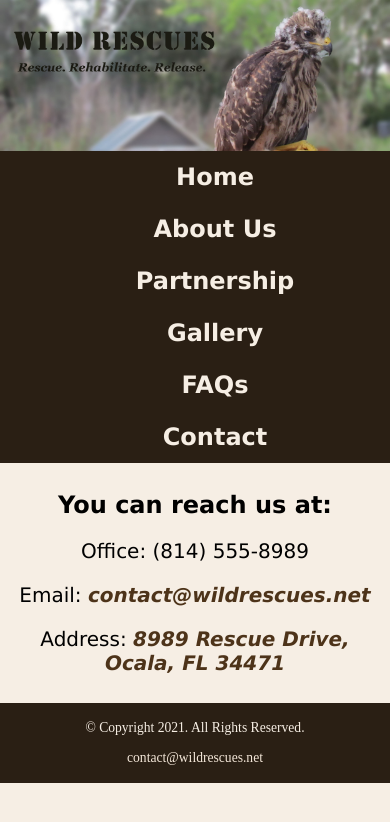
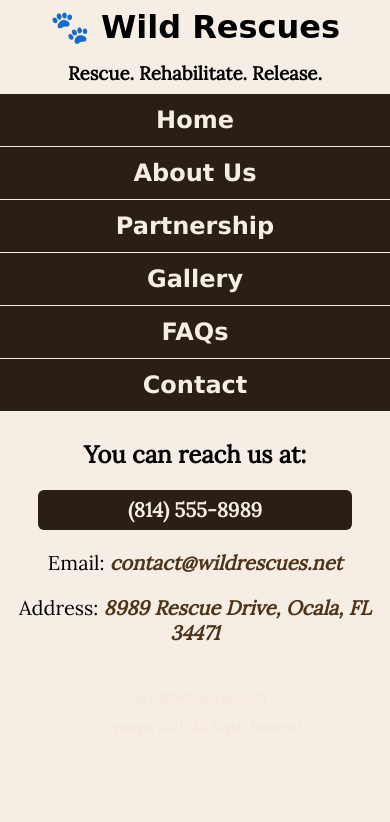
Before and after one commit to lauraristoff/rescue, a plain HTML site: page contact.html in a window 390 px wide. Drawn offline with Linux system fonts and the light colour scheme; a web font is replaced by a local one.

Commit message:
update styles for mobile first design

```diff
--- a/contact.html
+++ b/contact.html
@@ -3,19 +3,26 @@
 <!--
 Student Name: Laura Ristoff
 File Name: contact.html
-Date: 04/06/2021
+Date: 04/21/2021
 -->
 <html lang="en">
 <head>
     <meta charset="utf-8">
     <link rel="stylesheet" href="css/styles.css">
     <title>Wild Rescues: Contact</title>
+    <meta name="viewport" content="width=device-width, initial-scale=1.0">
+    <link rel="preconnect" href="https://fonts.gstatic.com">
+<link href="https://fonts.googleapis.com/css2?family=Emblema+One&family=Lora&display=swap" rel="stylesheet">
 </head>
 <body>
     <!--Static Header-->
     <header>
-        <a href="index.html"><img src="images/baby-hawk.jpg" alt="rescued baby hawk"></a>
-    </header>
+        <div class="tab-desk"><a href="index.html"><img src="images/baby-hawk.jpg" alt="rescued baby hawk"></a></div>
+        <div class="mobile">
+            <h1>&#128062; Wild Rescues</h1>
+            <h3>Rescue. Rehabilitate. Release.</h3>
+        </div>
+     </header>
     <nav>
         <ul>
             <li><a href="index.html">Home</a></li>
@@ -31,14 +38,15 @@ Date: 04/06/2021
     <main>
         <div id="contact">
             <h2>You can reach us at:</h2>
-            <p>Office: (814) 555-8989</p>
+            <p class="tel-link round"><a href="tel:8145558989">(814) 555-8989</a></p>
             <p>Email: <a class="link" href="mailto:contact@wildrescues.net">contact@wildrescues.net</a></p>
             <p>Address: <a class="link" href="https://goo.gl/maps/BTJzjc2tALd4RDWA8" target="_blank">8989 Rescue Drive, Ocala, FL 34471</a></p>
+
         </div>
     </main>
     <footer>
+        <p> <a href="mailto:contact@wildrescues.com"> contact@wildrescues.com</a></p>
         <p>&copy; Copyright 2021. All Rights Reserved.</p>
-        <p><a href="mailto:contact@wildrescues.com"> contact@wildrescues.net</a></p>
     </footer>
 </body>
 </html>
--- a/css/styles.css
+++ b/css/styles.css
@@ -1,11 +1,11 @@
  /*
 Author: Laura Ristoff
 File Name: styles.css
-Date: 04/06/2021
+Date: 04/21/2021
 */
 
 /*CSS Reset*/
-body, header, nav, main, footer, img, h1, h3 {
+body, header, nav, main, footer, img, h1, h3, ul {
     margin: 0;
     padding: 0;
     border: 0;
@@ -21,6 +21,35 @@ body, header, nav, main, footer, img, h1, h3 {
       max-width: 100%;
   }
 
+  /*Style rules for mobile viewing*/
+  .mobile {
+      display: block;
+  }
+
+  /*Style rules to show mobile class and hide tab-desk class*/
+  .tab-desk {
+      display: none;
+  }
+
+
+ /*Style rules for header area*/
+  .mobile h1 {
+    padding: 2%;
+    text-align: center;
+    font-family: 'Emblema One', cursive;
+
+  }
+
+  .mobile h3 {
+    padding: 2%;
+    text-align: center;
+    font-family: 'Lora', serif;
+  }
+
+
+
+
+
   /*Style rules for navigation*/
 nav {
       background-color: #2a1f14;
@@ -28,19 +57,19 @@ body, header, nav, main, footer, img, h1, h3 {
 
 nav ul {
     list-style-type: none;
-    margin: 0;
     text-align: center;
 }
 
 nav li {
-    display: inline-block;
+    display: block;
     font-size: 1.5em;
     font-family: Geneva, Arial, sans-serif;
     font-weight: bold;
+    border-top: 0.5px solid #f6eee4;
 }
 
-  nav li a {
-    display: inline-block;
+nav a {
+    display: block;
     color: #f6eee4;
     padding: 0.5em 2em 0.5em 2em;
     text-decoration: none;
@@ -49,7 +78,7 @@ body, header, nav, main, footer, img, h1, h3 {
 /*Style rules for main content*/
 main {
     padding: 2%;
-    font-family: Verdana, Arial, sans-serif;
+    font-family: 'Lora', serif;
 }
 
 main p {
@@ -57,15 +86,14 @@ body, header, nav, main, footer, img, h1, h3 {
 }
 
 main h3 {
-    padding-top: 2%;
+    padding: 2%;
 }
-
  main ul {
     list-style: square;
  }
 
  .link {
-     color:#4d3319;
+     color: #4d3319;
      text-decoration: none;
      font-weight: bold;
      font-style: italic;
@@ -77,22 +105,40 @@ body, header, nav, main, footer, img, h1, h3 {
      text-align: center;
  }
 
+ .round {
+     border-radius: 6px;
+ }
+
+ #info ul {
+     margin-left: 10%;
+ }
+
  #contact {
      text-align: center;
-     font-size: 1em;
+ }
+
+  .tel-link {
+    background-color: #2a1f14;
+    padding: 2%;
+    width: 80%;
+    margin: 0 auto;
+ }
+
+ .tel-link a {
+     color: #f6eee4;
+     text-decoration: none;
+     font-weight: bold;
  }
 
  /*Style rules for footer content*/
  footer{
      text-align: center;
      font-size: 0.85em;
-     background-color:#2a1f14 ;
-     color:#f6eee4;
-     padding-top: 1%;
-     padding-bottom: 1%;
+     background-color:#f6eee4;
+     padding: 1% 0%;
  }
 
-footer a {
-     color:#f3e6d8;
+ footer, a {
+     color: #f3e6d8;
      text-decoration: none;
  }
```
Also changed, not shown: about.html (+14 -8 lines), index.html (+11 -4 lines), template.html (+13 -6 lines). Lines whose indentation alone changed are shown as unchanged.
